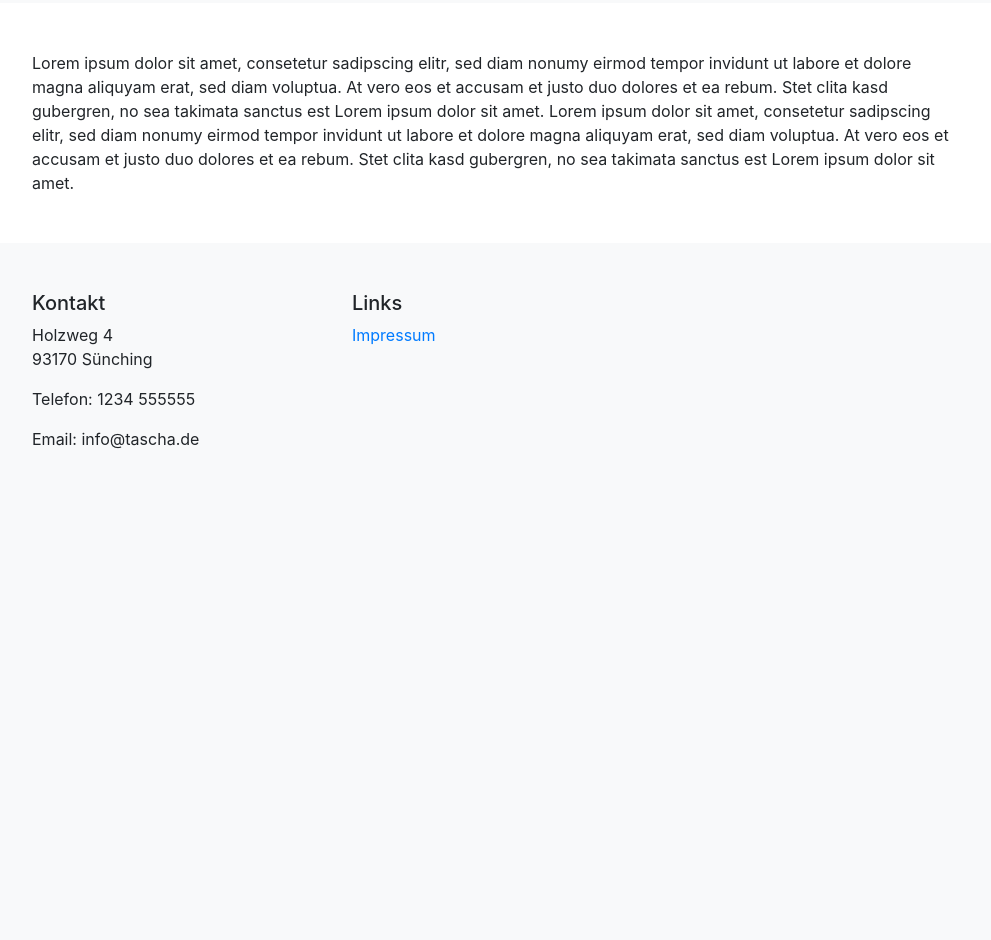
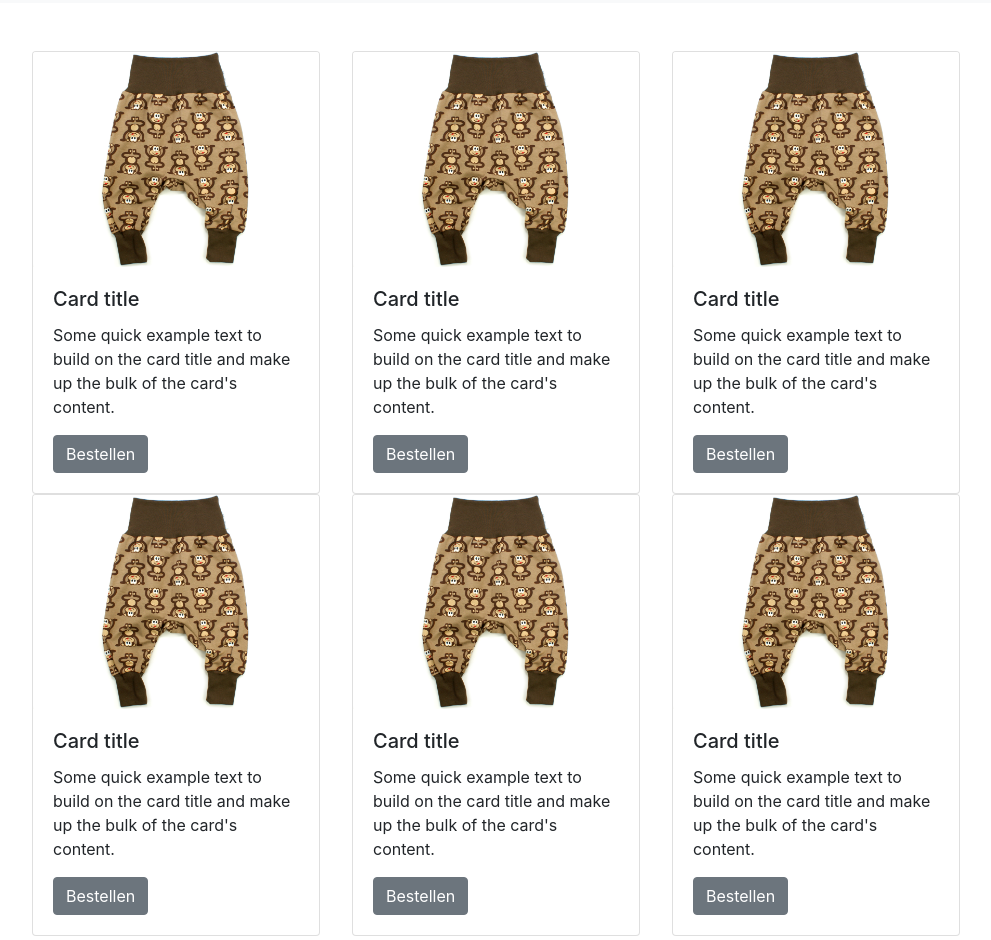
Before and after one commit to Tascha-naehts/Tascha-naehts.github.io, a plain HTML site: page index.html in a window 1280 px wide. Shown: the part 63-1003 px from the top of the page, without its empty margins (143-1134 px from the left). Before the commit the page ends 800 px from the top, so only its background shows below. Drawn offline with nearby package versions, Linux system fonts and the light colour scheme.

Commit message:
cards and images

```diff
--- a/index.html
+++ b/index.html
@@ -35,8 +35,74 @@
 </header>
 <div class="main">
   <div class="container py-5">
-  Lorem ipsum dolor sit amet, consetetur sadipscing elitr, sed diam nonumy eirmod tempor invidunt ut labore et dolore magna aliquyam erat, sed diam voluptua. At vero eos et accusam et justo duo dolores et ea rebum. Stet clita kasd gubergren, no sea takimata sanctus est Lorem ipsum dolor sit amet. Lorem ipsum dolor sit amet, consetetur sadipscing elitr, sed diam nonumy eirmod tempor invidunt ut labore et dolore magna aliquyam erat, sed diam voluptua. At vero eos et accusam et justo duo dolores et ea rebum. Stet clita kasd gubergren, no sea takimata sanctus est Lorem ipsum dolor sit amet.
-  </div>
+  <!-- CONTENT -->
+  <div class="row">
+      <div class="col-sm-4 mb-3 mb-sm-0">
+        <div class="card" style="width: 18rem;">
+          <img src="/images/pump.jpg" class="card-img-top" alt="...">
+          <div class="card-body">
+            <h5 class="card-title">Card title</h5>
+            <p class="card-text">Some quick example text to build on the card title and make up the bulk of the card's content.</p>
+            <a href="#" class="btn btn-secondary">Bestellen</a>
+          </div>
+        </div>
+      </div>
+      <div class="col-sm-4">
+        <div class="card" style="width: 18rem;">
+          <img src="/images/pump.jpg" class="card-img-top" alt="...">
+          <div class="card-body">
+            <h5 class="card-title">Card title</h5>
+            <p class="card-text">Some quick example text to build on the card title and make up the bulk of the card's content.</p>
+            <a href="#" class="btn btn-secondary">Bestellen</a>
+          </div>
+        </div>
+      </div>
+      <div class="col-sm-4 mb-3 mb-sm-0">
+        <div class="card" style="width: 18rem;">
+          <img src="/images/pump.jpg" class="card-img-top" alt="...">
+          <div class="card-body">
+            <h5 class="card-title">Card title</h5>
+            <p class="card-text">Some quick example text to build on the card title and make up the bulk of the card's content.</p>
+            <a href="#" class="btn btn-secondary">Bestellen</a>
+          </div>
+        </div>
+      </div>
+    </div>
+
+    <div class="row">
+      <div class="col-sm-4 mb-3 mb-sm-0">
+        <div class="card" style="width: 18rem;">
+          <img src="/images/pump.jpg" class="card-img-top" alt="...">
+          <div class="card-body">
+            <h5 class="card-title">Card title</h5>
+            <p class="card-text">Some quick example text to build on the card title and make up the bulk of the card's content.</p>
+            <a href="#" class="btn btn-secondary">Bestellen</a>
+          </div>
+        </div>
+      </div>
+      <div class="col-sm-4">
+        <div class="card" style="width: 18rem;">
+          <img src="/images/pump.jpg" class="card-img-top" alt="...">
+          <div class="card-body">
+            <h5 class="card-title">Card title</h5>
+            <p class="card-text">Some quick example text to build on the card title and make up the bulk of the card's content.</p>
+            <a href="#" class="btn btn-secondary">Bestellen</a>
+          </div>
+        </div>
+      </div>
+      <div class="col-sm-4 mb-3 mb-sm-0">
+        <div class="card" style="width: 18rem;">
+          <img src="/images/pump.jpg" class="card-img-top" alt="...">
+          <div class="card-body">
+            <h5 class="card-title">Card title</h5>
+            <p class="card-text">Some quick example text to build on the card title and make up the bulk of the card's content.</p>
+            <a href="#" class="btn btn-secondary">Bestellen</a>
+          </div>
+        </div>
+      </div>
+    </div>
+    <!-- CONTENT -->
+ </div>
 </div>
 <footer class="bg-light">
   <div class="container py-5">
```
Also changed, not shown: images/pump.jpg (added).
